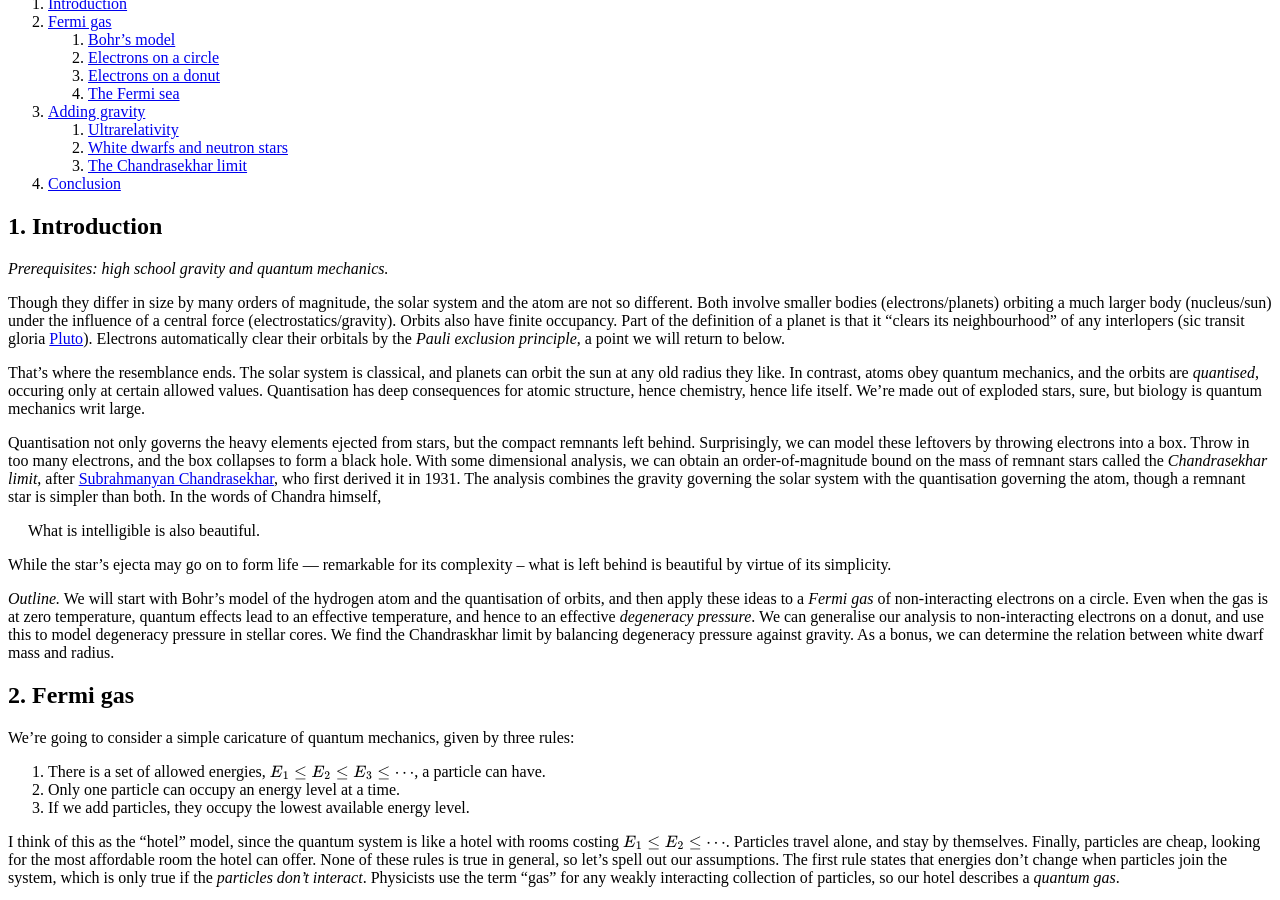
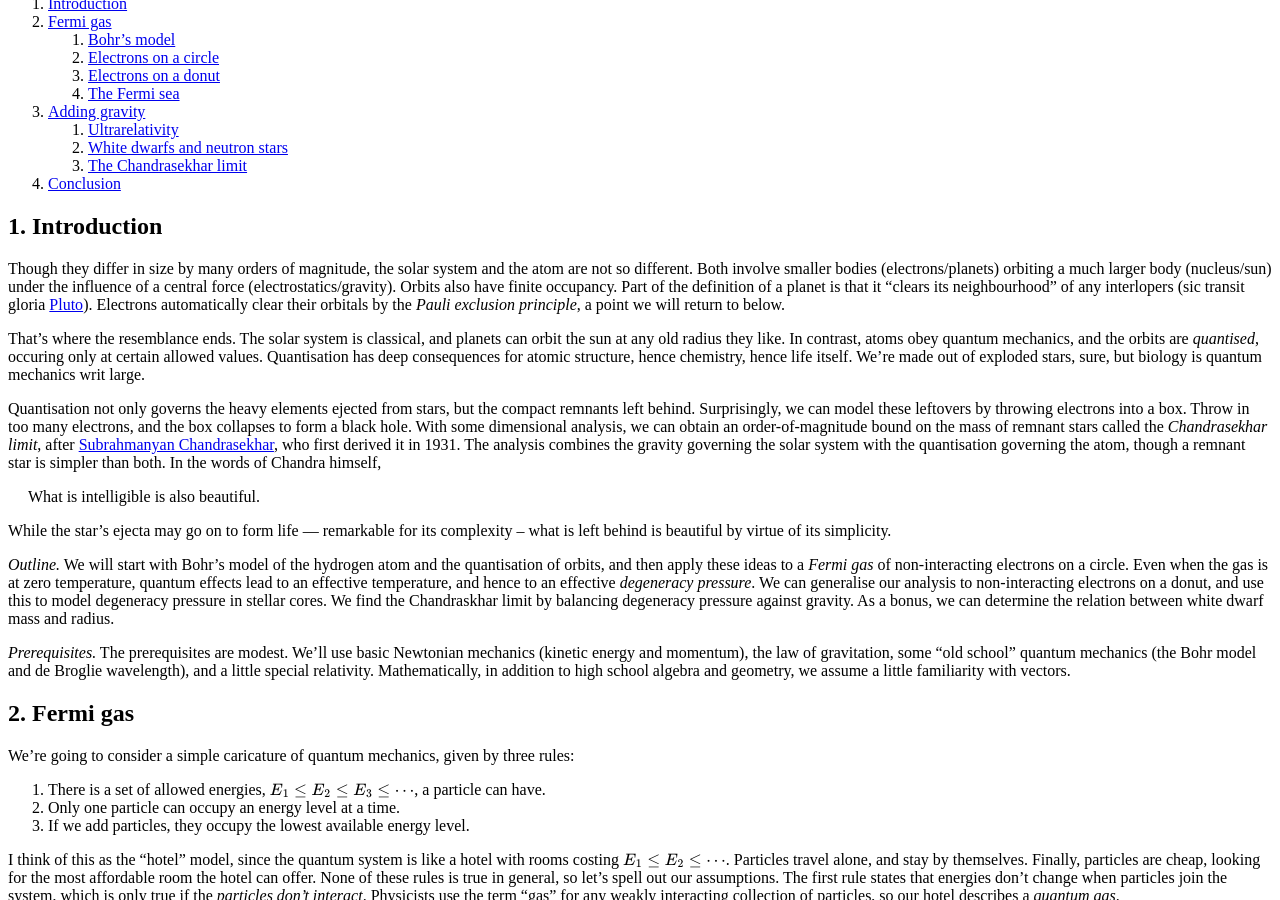
Before and after one commit to hapax/hapax.github.io, a Jekyll site: the page built from assets/chandra.md, in a window 1280 px wide and 900 px high, scrolled down 604 px. Built offline with Jekyll 4.4.1, drawn with Linux system fonts in a browser that asks for light colours; our own code applies the rules of GitHub Pages for plain Markdown files; formulas are drawn with MathJax 3; a script that is not in the unit is left out; some of the changed text lies outside the part shown.

Commit message:
Update chandra.md

```diff
--- a/assets/chandra.md
+++ b/assets/chandra.md
@@ -27,8 +27,6 @@ date:  2020-03-26
 4. <a href="#sec-4">Conclusion</a>
 
 ## 1. Introduction <a id="sec-1" name="sec-1"></a>
-
-*Prerequisites: high school gravity and quantum mechanics.*
 
 Though they differ in size by many orders of magnitude, the solar
 system and the atom are not so different.
@@ -81,7 +79,15 @@ We can generalise our analysis to non-interacting electrons on a
 donut, and use this to model degeneracy pressure in stellar cores.
 We find the Chandraskhar limit by balancing degeneracy pressure
 against gravity.
-As a bonus, we can determine the relation between white dwarf mass and radius.
+As a bonus, we can determine the relation between white dwarf mass and
+radius.
+
+*Prerequisites.* The prerequisites are modest. We'll use basic
+Newtonian mechanics (kinetic energy and momentum), the law of
+gravitation, some "old school" quantum mechanics (the Bohr model and
+de Broglie wavelength), and a little special relativity.
+Mathematically, in addition to high school algebra and geometry, we
+assume a little familiarity with vectors.
 
 ## 2. Fermi gas<a id="sec-2" name="sec-2"></a>
 
@@ -866,6 +872,7 @@ $$
 M_\text{TOV} \approx 2.17 \, M_\odot.
 $$
 
-Our naive guess is only off by $30\%$!
+Somewhat luckily, our naive guess gives an accurate order-of-magnitude
+bound on the maximum size of a neutron star.
 
 ## 4. Conclusion<a id="sec-4" name="sec-4"></a>
```
